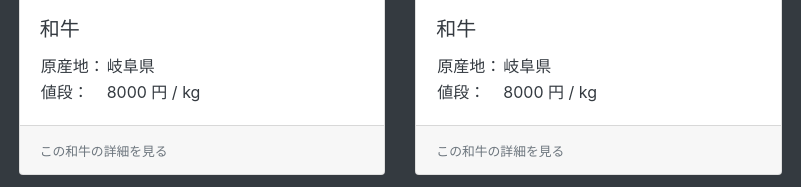
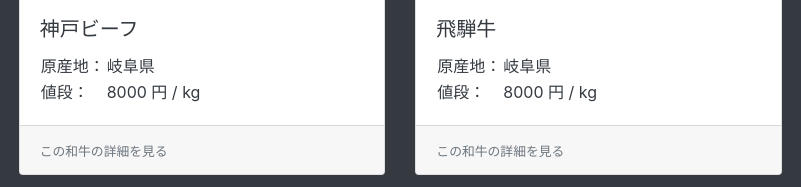
Before and after one commit to takeharashohei/wagyu_price, a plain HTML site: page index.html in a window 1280 px wide. Shown: the part 338-525 px from the top of the page, 438-1239 px from the left. Drawn offline with Linux system fonts and the light colour scheme.

Commit message:
index.htmlの１列目のカードの表示名を変更

```diff
--- a/index.html
+++ b/index.html
@@ -50,7 +50,7 @@
       <a href="#" class="card">
         <img class="card-img-top" src="img/ph_beaf.jpg">
         <div class="card-body">
-          <h5 class="card-title">和牛</h5>
+          <h5 class="card-title">神戸ビーフ</h5>
           <table>
             <tr>
               <td>原産地： </td>
@@ -69,7 +69,7 @@
       <a href="#" class="card">
         <img class="card-img-top" src="img/ph_beaf.jpg">
         <div class="card-body">
-          <h5 class="card-title">和牛</h5>
+          <h5 class="card-title">飛騨牛</h5>
           <table>
             <tr>
               <td>原産地： </td>
```
